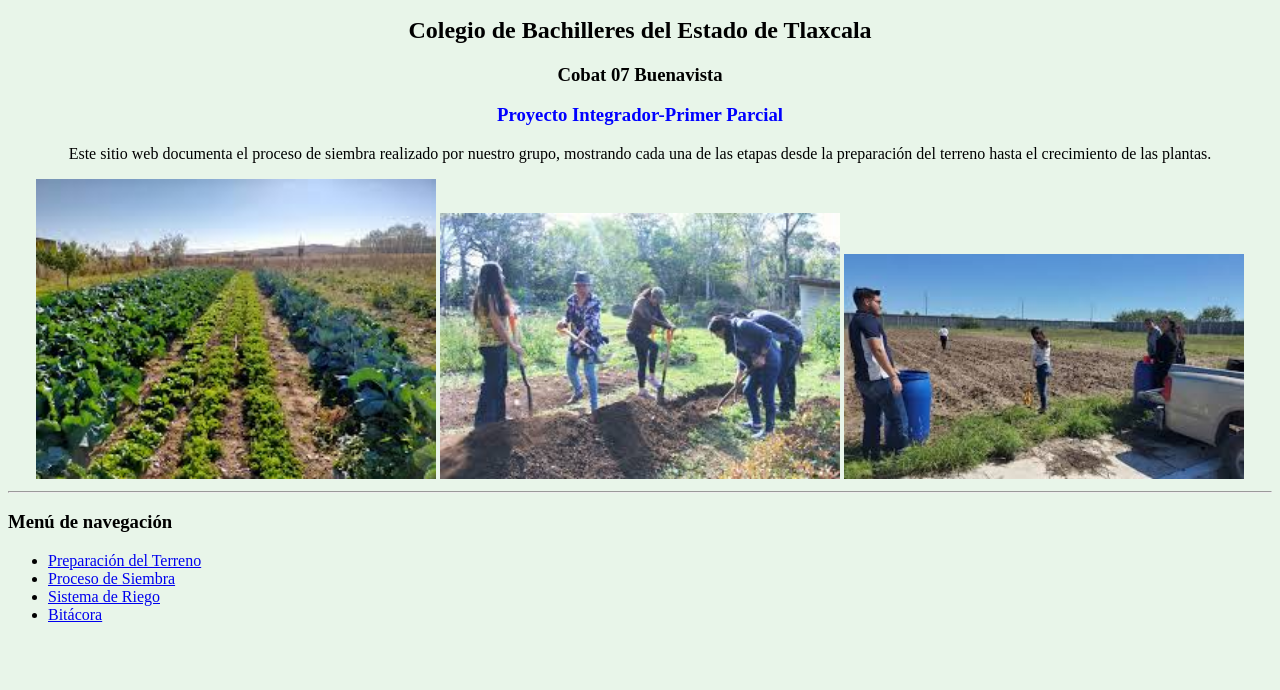
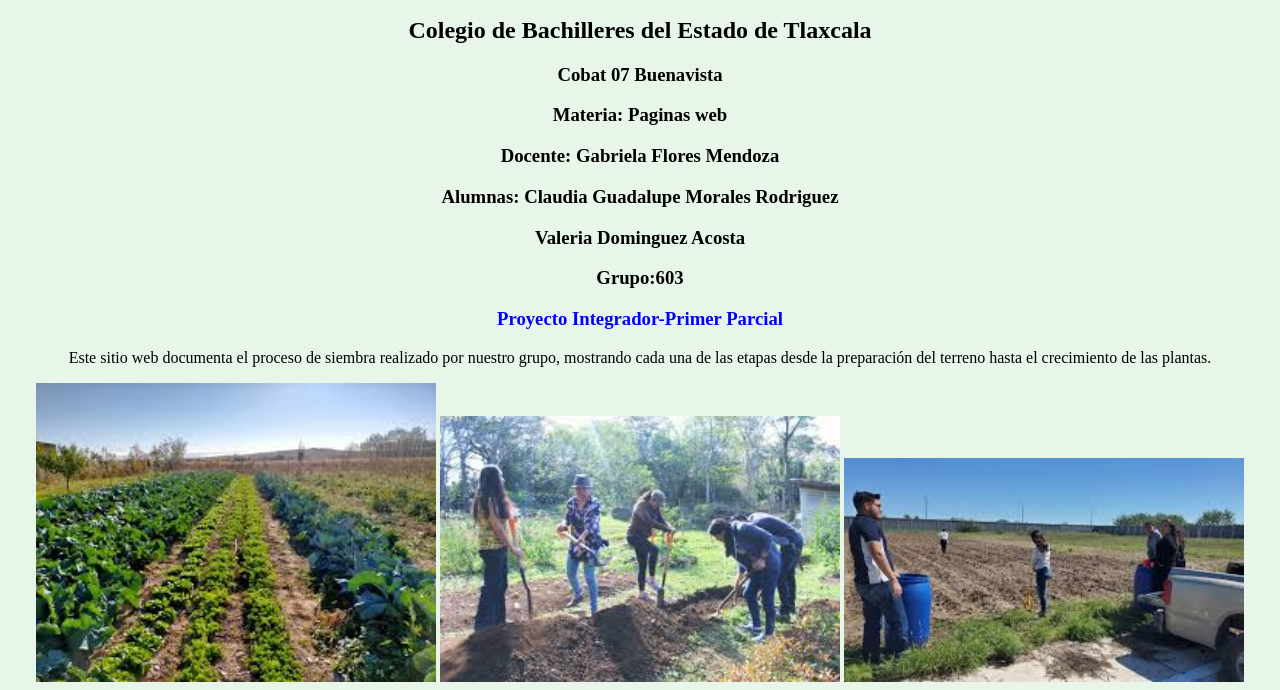
Before and after one commit to gabrielafm2026a-rgb/pweb2026a, a plain HTML site: page nue/index.html in a window 1280 px wide. Shown: the part 110-800 px from the top of the page. Drawn offline with Linux system fonts and the light colour scheme.

Commit message:
Update index.html

```diff
--- a/nue/index.html
+++ b/nue/index.html
@@ -12,6 +12,11 @@
 <h2>Educación que se Siembra</h2>
 <h2>Colegio de Bachilleres del Estado de Tlaxcala</h2>
 <h3>Cobat 07 Buenavista</h3>
+<h3>Materia: Paginas web</h3>
+<h3>Docente: Gabriela Flores Mendoza</h3>
+<h3>Alumnas: Claudia Guadalupe Morales Rodriguez</h3>
+<h3>Valeria Dominguez Acosta</h3>
+<h3>Grupo:603</h3>
 <h3 style="color:blue;">Proyecto Integrador-Primer Parcial</h3>
 <p>Este sitio web documenta el proceso de siembra realizado por nuestro grupo, mostrando cada una de las etapas desde la preparación del terreno hasta el crecimiento de las plantas.</p>
 </center>
```
